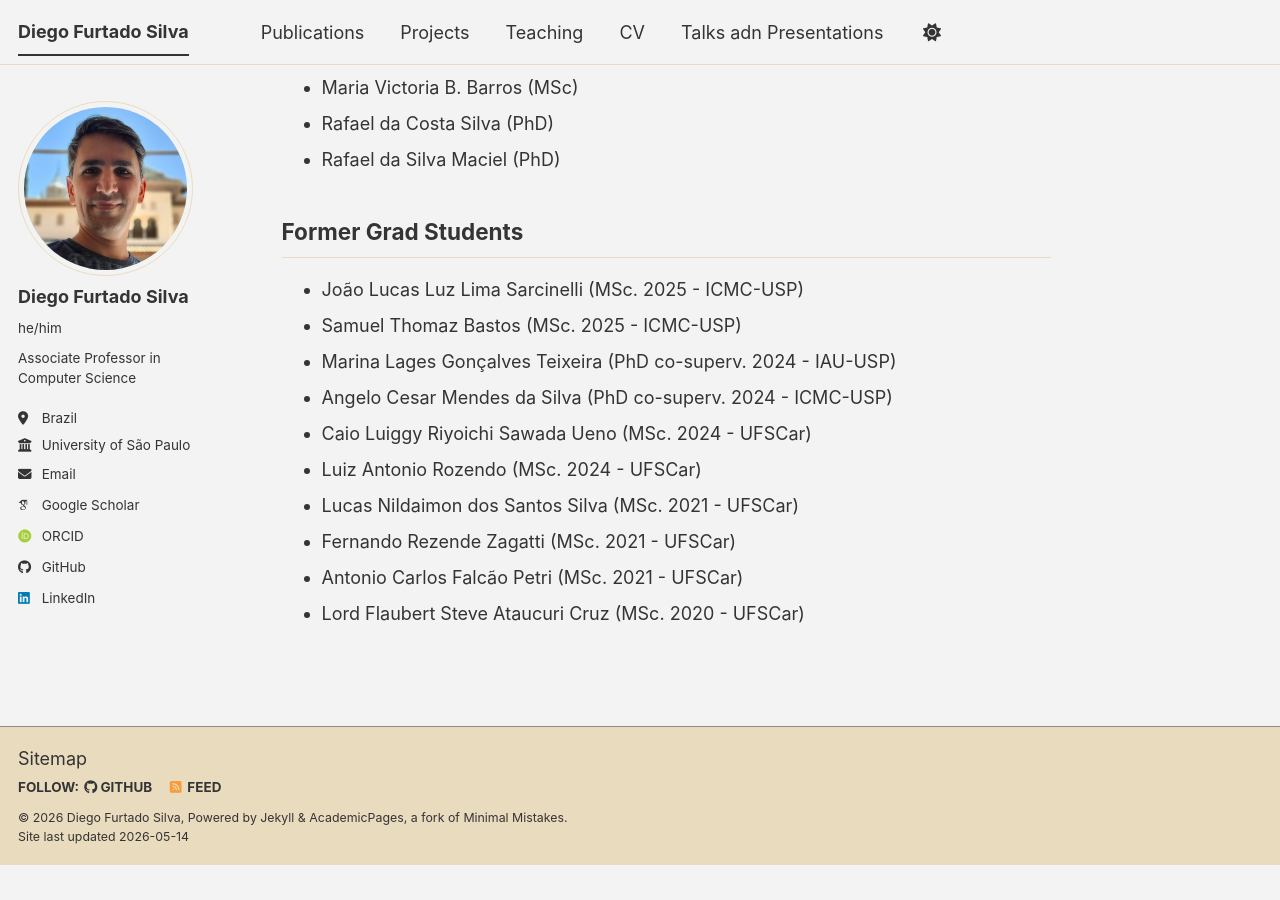
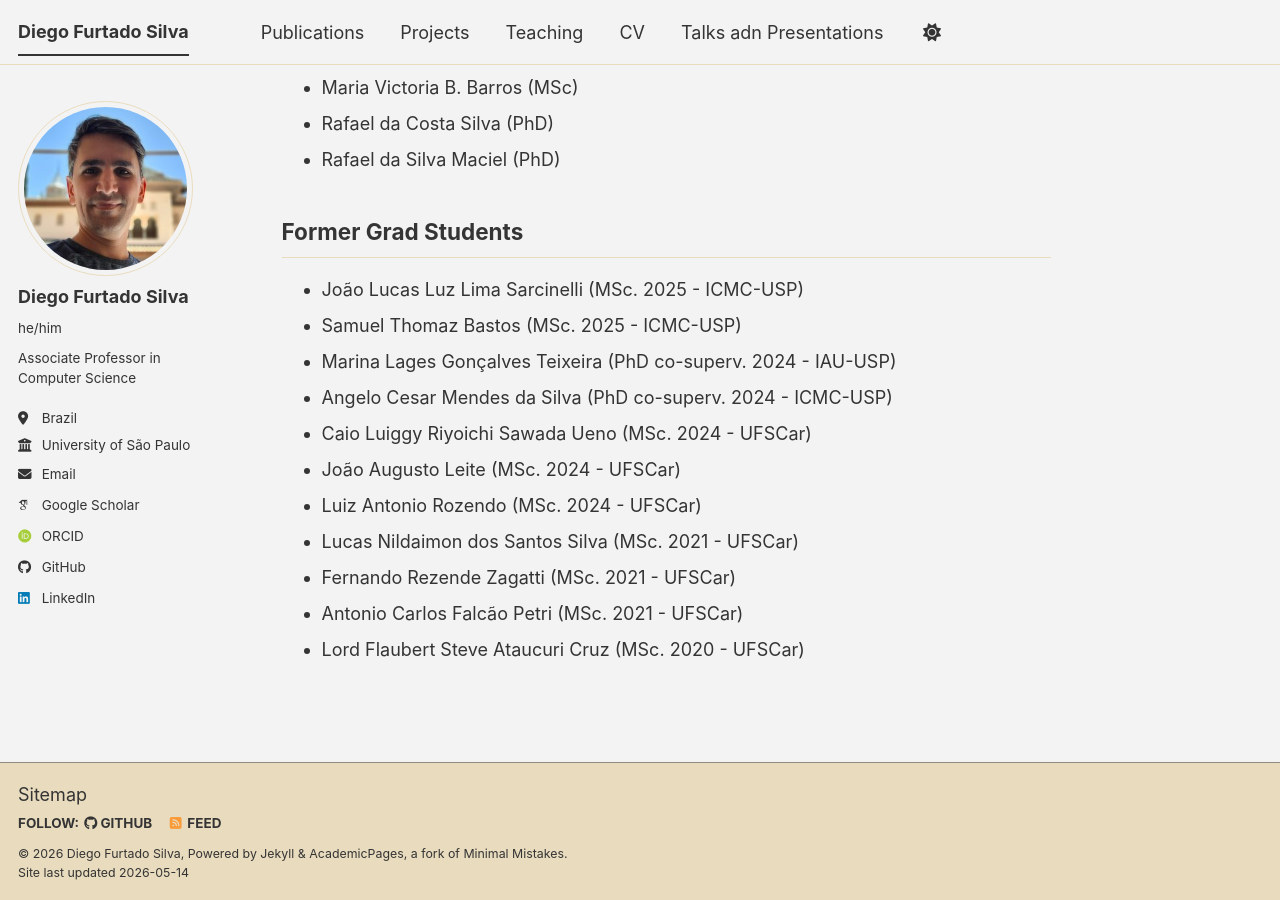
Before and after one commit to diegofurts/diegofurts.github.io, a Jekyll site: the page built from _pages/about.md, in a window 1280 px wide and 900 px high, scrolled down 976 px. Built offline with Jekyll 4.4.1, drawn with Linux system fonts in a browser that asks for light colours; some web fonts are replaced; a script bundle is joined from its source files by our own code; library files that are not in the unit come from our copies; before the commit the page ends 1840 px from its top, so only the background shows below that.

Commit message:
Update about.md

```diff
--- a/_pages/about.md
+++ b/_pages/about.md
@@ -40,6 +40,7 @@ Former Grad Students
 - Marina Lages Gonçalves Teixeira (PhD co-superv. 2024 - IAU-USP)
 - Angelo Cesar Mendes da Silva (PhD co-superv. 2024 - ICMC-USP)
 - Caio Luiggy Riyoichi Sawada Ueno (MSc. 2024 - UFSCar)
+- João Augusto Leite (MSc. 2024 - UFSCar)
 - Luiz Antonio Rozendo (MSc. 2024 - UFSCar)
 - Lucas Nildaimon dos Santos Silva (MSc. 2021 - UFSCar)
 - Fernando Rezende Zagatti  (MSc. 2021 - UFSCar)
```
